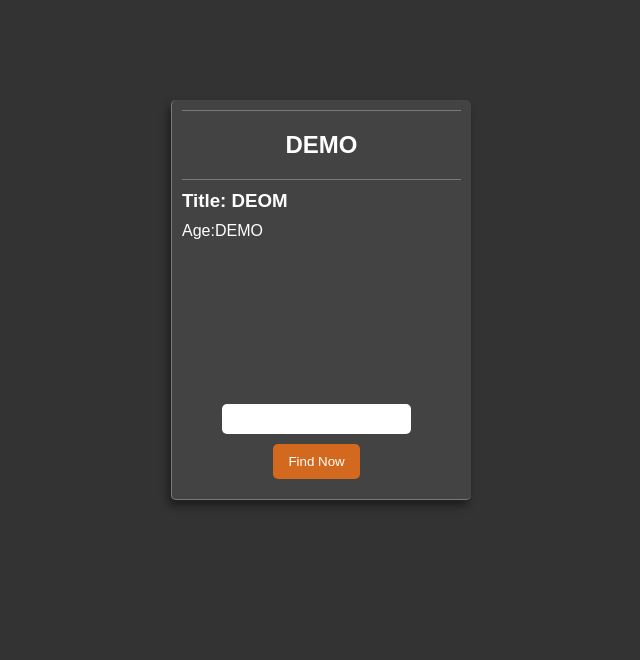
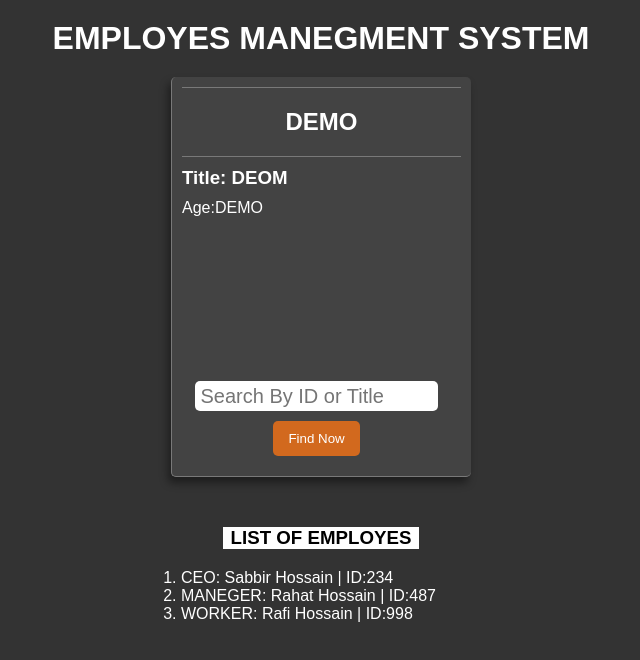
Before and after one commit to rssabbir-dev/employe-manegment, a plain HTML site: page index.html in a window 1280 px wide. Shown: the whole page, without its empty margins (319-959 px from the left). Drawn offline with Linux system fonts and the light colour scheme.

Commit message:
Update index.html

```diff
--- a/index.html
+++ b/index.html
@@ -15,6 +15,11 @@
 			body {
 				background: #333;
 			}
+			.section-title {
+				text-align: center;
+				color: white;
+				margin: 20px 0px;
+			}
 			/*CONTAINER CSS*/
 			.container {
 				background: rgb(255 255 255 / 8%);
@@ -26,7 +31,6 @@
 				border-left: 1px solid #797979;
 				border-bottom: 1px solid #797979;
 				border-radius: 5px;
-				margin-top: 100px;
 				box-shadow: -3px 6px 9px 0px #0000006e;
 				position: relative;
 			}
@@ -63,7 +67,7 @@
 				width: 90%;
 			}
 			.user-input-box #user-input {
-				width: 70%;
+				width: 90%;
 				height: 30px;
 				font-size: 20px;
 				margin: 10px 0px;
@@ -88,9 +92,26 @@
 			.user-input-box .btn:active {
 				background: black;
 			}
+			.name-of-emp {
+				margin: 20px auto;
+				width: 300px;
+				padding: 10px;
+			}
+			.name-of-emp h3 {
+				text-align: center;
+				margin: 20px auto;
+				background: white;
+				width: 70%;
+				text-transform: uppercase;
+			}
+			li {
+				color: white;
+				text-align: justify;
+			}
 		</style>
 	</head>
 	<body>
+		<h1 class="section-title">EMPLOYES MANEGMENT SYSTEM</h1>
 		<!-- CONTAINER SECTION -->
 		<div class="container">
 			<!-- EMPLOYE IMAGE SECTION -->
@@ -103,7 +124,12 @@
 			</div>
 			<!-- USER INPUT FOR DATA SEACRH -->
 			<div class="user-input-box">
-				<input type="text" id="user-input" value="" /><br />
+				<input
+					type="text"
+					id="user-input"
+					value=""
+					placeholder="Search By ID or Title"
+				/><br />
 				<input
 					class="btn"
 					type="button"
@@ -111,6 +137,14 @@
 					onclick="myBtn()"
 				/>
 			</div>
+		</div>
+		<div class="name-of-emp">
+			<h3>List Of Employes</h3>
+			<ol>
+				<li>CEO: Sabbir Hossain | ID:234</li>
+				<li>MANEGER: Rahat Hossain | ID:487</li>
+				<li>WORKER: Rafi Hossain | ID:998</li>
+			</ol>
 		</div>
 		<script>
 			var employeImg = document.getElementById('employe-img') //EMPLOYE IMAGE
@@ -125,18 +159,21 @@
 					title: 'CEO',
 					age: '19',
 					img: 'img/profile-pic.png',
+					id: '234',
 				},
 				maneger: {
 					name: 'Rahat Hossain',
 					title: 'MANEGER',
 					age: '25',
 					img: 'img/member-2.png',
+					id: '487',
 				},
 				worker: {
 					name: 'Rafi Hossain',
 					title: 'WORKER',
 					age: '37',
 					img: 'img/member-4.png',
+					id: '998',
 				},
 			}
 
@@ -148,19 +185,28 @@
 
 				userInput = userType.toUpperCase()
 
-				if (userInput == employeData.ceo.title) {
+				if (
+					userInput == employeData.ceo.title ||
+					userInput == employeData.ceo.id
+				) {
 					employeName.innerHTML = employeData.ceo.name
 					employeTitle.innerHTML = employeData.ceo.title
 					employeAge.innerHTML = employeData.ceo.age
 					employeImg.innerHTML =
 						'<img src="' + employeData.ceo.img + '" />'
-				} else if (userInput == employeData.maneger.title) {
+				} else if (
+					userInput == employeData.maneger.title ||
+					userInput == employeData.maneger.id
+				) {
 					employeName.innerHTML = employeData.maneger.name
 					employeTitle.innerHTML = employeData.maneger.title
 					employeAge.innerHTML = employeData.maneger.age
 					employeImg.innerHTML =
 						'<img src="' + employeData.maneger.img + '" />'
-				} else if (userInput == employeData.worker.title) {
+				} else if (
+					userInput == employeData.worker.title ||
+					userInput == employeData.worker.id
+				) {
 					employeName.innerHTML = employeData.worker.name
 					employeTitle.innerHTML = employeData.worker.title
 					employeAge.innerHTML = employeData.worker.age
```
